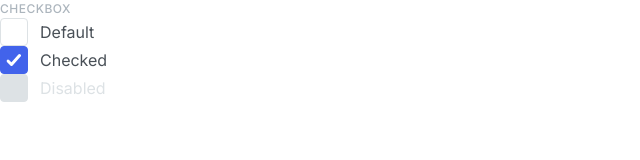
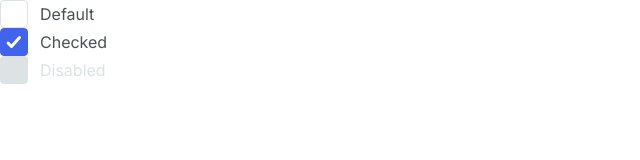
Before and after one commit to js-tasks-ru/htmlcss-20220616_t3131653, a website: page 07-lection5/01-checkbox/index.html in a window 1280 px wide. Shown: the whole page, without its empty margins (0-640 px from the left). Drawn offline with Linux system fonts and the light colour scheme.

Commit message:
add checkbox delete title

```diff
--- a/07-lection5/01-checkbox/checkbox.css
+++ b/07-lection5/01-checkbox/checkbox.css
@@ -1,4 +1,4 @@
-.title {
+/* .title {
 	font-family: 'Inter';
 	font-style: normal;
 	font-weight: 500;
@@ -7,7 +7,7 @@
 	letter-spacing: 0.04em;
 	text-transform: uppercase;
 	color: var(--subtitle);
-}
+} */
 
 .checkbox {
 	display: flex;
--- a/07-lection5/01-checkbox/index.html
+++ b/07-lection5/01-checkbox/index.html
@@ -1,13 +1,13 @@
 <!DOCTYPE html>
 <!-- Страница чекбокса -->
 <html lang="ru">
+
 <head>
     <link rel="stylesheet" href="../../assets/css/main.css">
     <link rel="stylesheet" href="./checkbox.css">
 </head>
+
 <body>
-            <div class="title">Checkbox</div>
-
     <label class="checkbox checkbox_default">
         <input type="checkbox" class="checkbox__input">
         <div class="checkbox__state">
@@ -24,7 +24,7 @@
     </label>
 
     <label class="checkbox checkbox_checked">
-                <input type="checkbox" checked class="checkbox__input" >
+        <input type="checkbox" checked class="checkbox__input">
         <div class="checkbox__state">
             <div class="checkbox__control">
                 <svg class="checkbox__icon" width="15" height="13" viewBox="0 0 15 13" fill="none"
@@ -58,4 +58,5 @@
 
 
 </body>
+
 </html>
```
Lines whose indentation alone changed are shown as unchanged.
